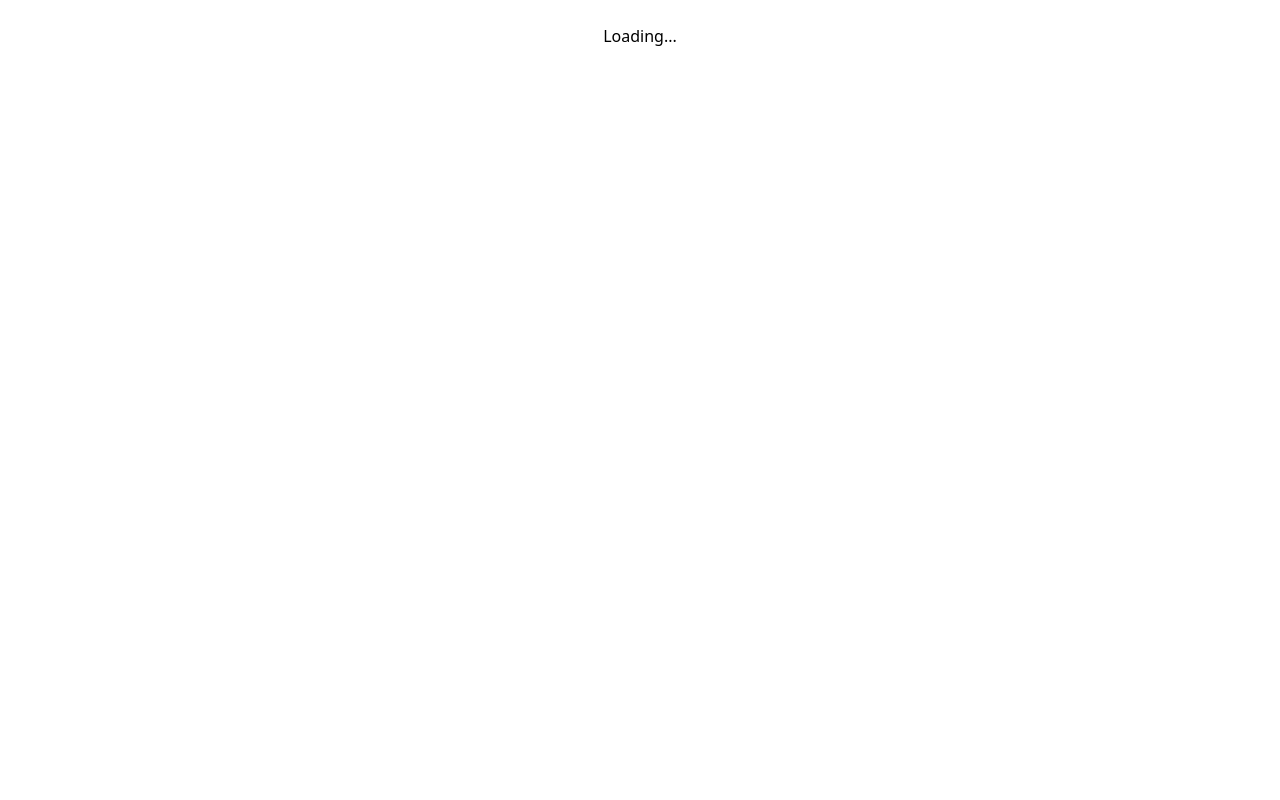
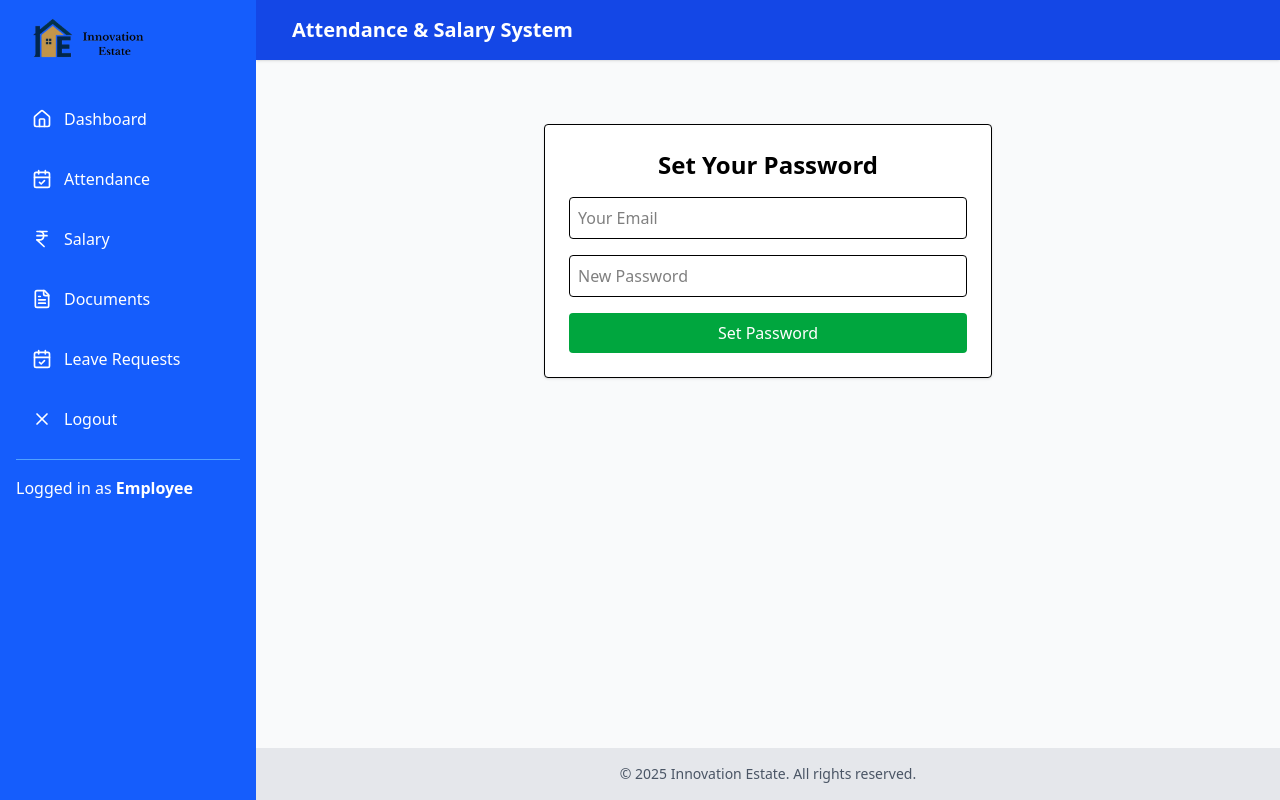
Before and after one commit to InnovationEstate/AttendanceSalarySystem, a Next.js app: page /employee/set-password in a window 1280 px wide. Before the commit this address had no page. Built offline with nearby package versions, Linux system fonts and the light colour scheme.

Commit message:
Update _app.js

```diff
--- a/pages/_app.js
+++ b/pages/_app.js
@@ -6,7 +6,6 @@ import Sidebar from '../components/Sidebar';
 export default function App({ Component, pageProps }) {
   const router = useRouter();
 
-  // Extract stable variables for dependencies
   const pathname = router.pathname;
   const queryRole = router.query.role ?? null;
 
@@ -15,7 +14,7 @@ export default function App({ Component, pageProps }) {
   const [loadingRole, setLoadingRole] = useState(true);
 
   useEffect(() => {
-    if (typeof window === 'undefined') return; // only run on client
+    if (typeof window === 'undefined') return;
 
     let storedRole = localStorage.getItem('userRole');
 
@@ -43,7 +42,7 @@ export default function App({ Component, pageProps }) {
   }, [queryRole, pathname]);
 
   useEffect(() => {
-    if (loadingRole) return; // wait for role to load
+    if (loadingRole) return;
     if (typeof window === 'undefined') return;
 
     const isAdminRoute = pathname.startsWith('/admin');
@@ -51,9 +50,9 @@ export default function App({ Component, pageProps }) {
 
     const isAdmin = sessionStorage.getItem('isAdmin') === 'true';
     const isEmployeeLoggedIn = sessionStorage.getItem('isEmployeeLoggedIn') === 'true';
-
     const storedRole = localStorage.getItem('userRole');
 
+    // Admin route protection
     if (isAdminRoute) {
       if (!isAdmin && pathname !== '/admin/auth') {
         setAuthorized(false);
@@ -67,12 +66,16 @@ export default function App({ Component, pageProps }) {
       }
     }
 
+    // Employee route protection
     if (isEmployeeRoute) {
-      if (!isEmployeeLoggedIn && pathname !== '/employee/login') {
+      const publicEmployeePages = ['/employee/login', '/employee/set-password'];
+
+      if (!isEmployeeLoggedIn && !publicEmployeePages.includes(pathname)) {
         setAuthorized(false);
         router.replace('/employee/login');
         return;
       }
+
       if (storedRole === 'admin') {
         setAuthorized(false);
         router.replace('/unauthorized');
--- a/pages/employee/dashboard.js
+++ b/pages/employee/dashboard.js
@@ -290,7 +290,7 @@ export default function Dashboard() {
           <StatCard title="Leaves" value={summary.leave} />
           <StatCard title="Week Offs" value={summary.weekOff} />
           <StatCard title="Unpaid Leaves" value={summary.unpaidLeaves} />
-          <StatCard title="Holidays till Today" value={summary.holidaysCount} />
+          <StatCard title="Holidays " value={summary.holidaysCount} />
         </div>
       </div>
     </div>
--- a/pages/employee/set-password.js
+++ b/pages/employee/set-password.js
@@ -1,19 +1,12 @@
 "use client";
-import { useState, useEffect } from "react";
-import { useRouter, useSearchParams } from "next/navigation";
+import { useState } from "react";
+import { useRouter } from "next/navigation";
 
 export default function SetPassword() {
+  const [email, setEmail] = useState("");
   const [password, setPassword] = useState("");
   const [message, setMessage] = useState("");
   const router = useRouter();
-  const searchParams = useSearchParams();
-  const email = searchParams.get("email") || ""; // get email from query param
-
-  useEffect(() => {
-    if (!email) {
-      setMessage("❌ Email not found in URL. Please use the correct link.");
-    }
-  }, [email]);
 
   const validatePassword = (pwd) => {
     const regex =
@@ -25,8 +18,8 @@ export default function SetPassword() {
     e.preventDefault();
     setMessage("");
 
-    if (!email) {
-      setMessage("❌ Missing email, cannot set password.");
+    if (!email.trim()) {
+      setMessage("❌ Please enter your email.");
       return;
     }
 
@@ -46,7 +39,7 @@ export default function SetPassword() {
       const res = await fetch("/api/employee/set-password", {
         method: "POST",
         headers: { "Content-Type": "application/json" },
-        body: JSON.stringify({ email, password }),
+        body: JSON.stringify({ email: email.trim(), password }),
       });
 
       const data = await res.json();
@@ -68,12 +61,24 @@ export default function SetPassword() {
       <h2 className="text-2xl mb-4 font-bold text-center">Set Your Password</h2>
 
       {message && (
-        <p className={`mb-4 text-sm text-center ${message.startsWith("❌") ? "text-red-600" : "text-green-600"}`}>
+        <p
+          className={`mb-4 text-sm text-center ${
+            message.startsWith("❌") ? "text-red-600" : "text-green-600"
+          }`}
+        >
           {message}
         </p>
       )}
 
       <form onSubmit={handleSubmit} className="flex flex-col gap-4">
+        <input
+          type="email"
+          placeholder="Your Email"
+          value={email}
+          onChange={(e) => setEmail(e.target.value)}
+          className="p-2 border rounded"
+          required
+        />
         <input
           type="password"
           placeholder="New Password"
@@ -81,7 +86,6 @@ export default function SetPassword() {
           onChange={(e) => setPassword(e.target.value)}
           className="p-2 border rounded"
           required
-          autoFocus
         />
         <button
           type="submit"
```
